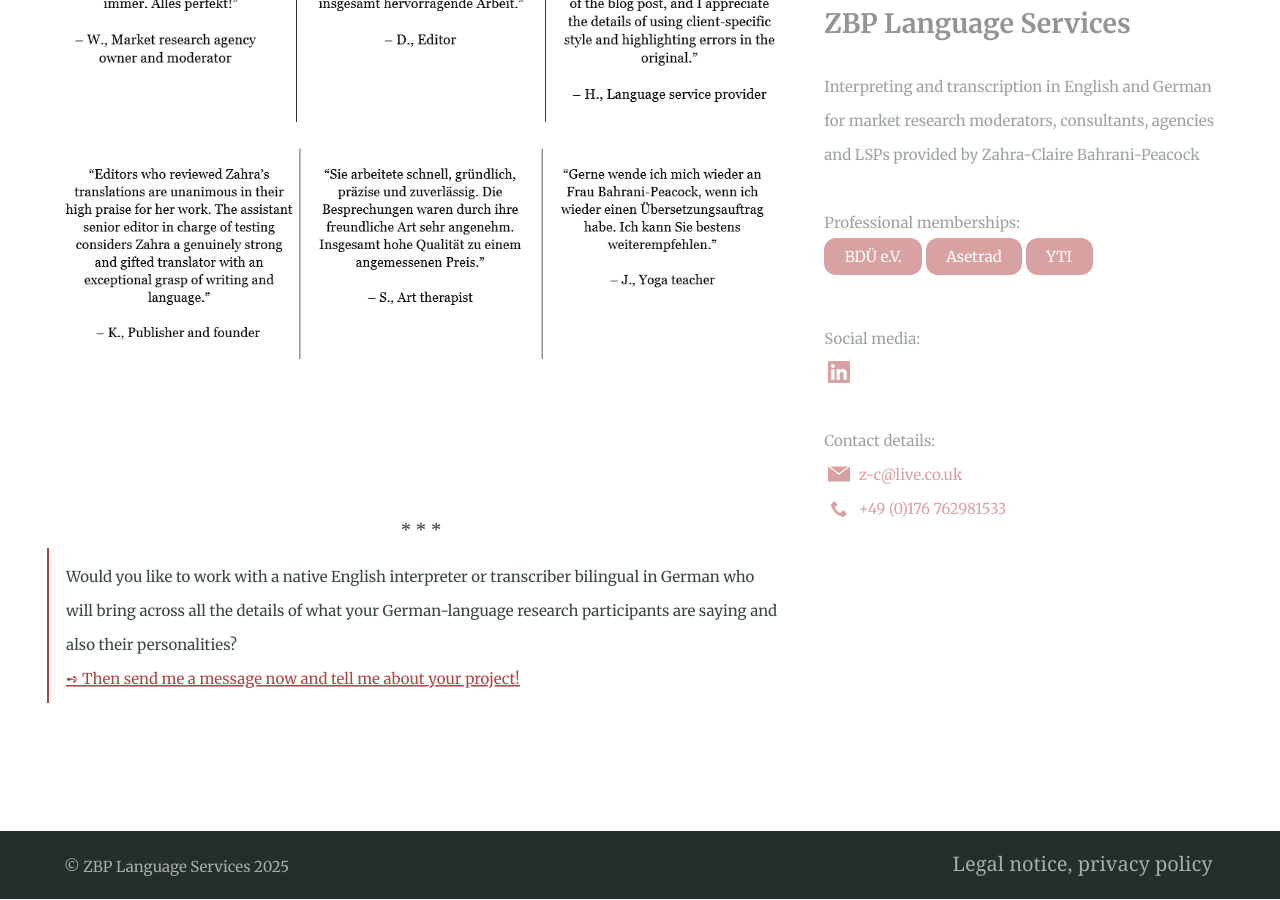
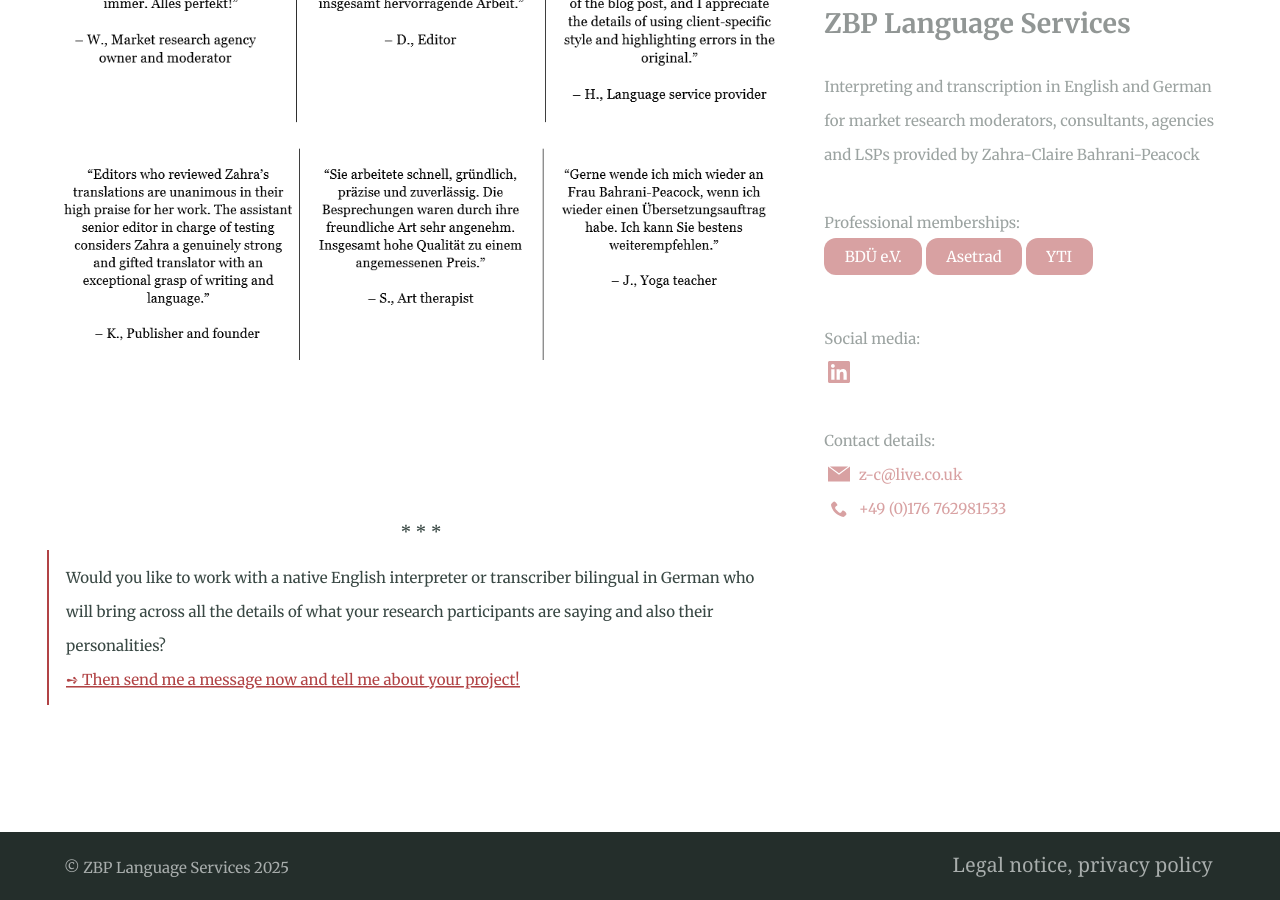
Before and after one commit to Website-2/zbp-language-services.github.io, a Jekyll site: the page built from services.md, in a window 1280 px wide and 900 px high, scrolled down 2252 px. Built offline with Jekyll 4.4.1, drawn with Linux system fonts in a browser that asks for light colours.

Commit message:
Text update

```diff
--- a/services.md
+++ b/services.md
@@ -36,6 +36,6 @@ aside: true
 {% include figure.html image="/assets/Testimonials_services 3.png" position="center" %}
 <br><br><br>
 <center>* * *</center>
-><small>Would you like to work with a native English interpreter or transcriber bilingual in German who will bring across all the details of what your German-language research participants are saying and also their personalities?<br>[➺ Then send me a message now and tell me about your project!](/contact/)</small>
+><small>Would you like to work with a native English interpreter or transcriber bilingual in German who will bring across all the details of what your research participants are saying and also their personalities?<br>[➺ Then send me a message now and tell me about your project!](/contact/)</small>
 
 <br>
```
Also changed, not shown: about.md (+1 -1 lines), assets/Testimonials_services 3.png.
